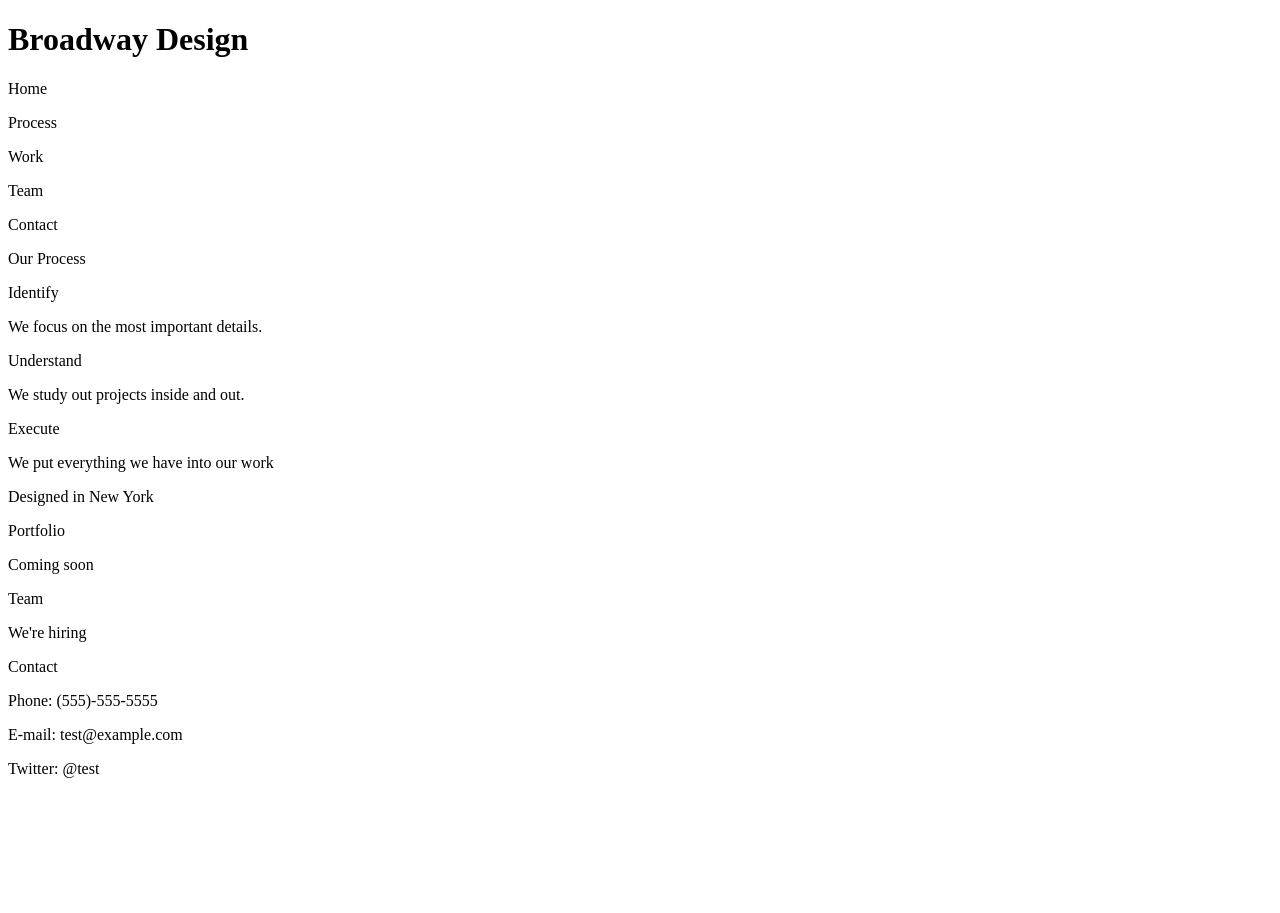
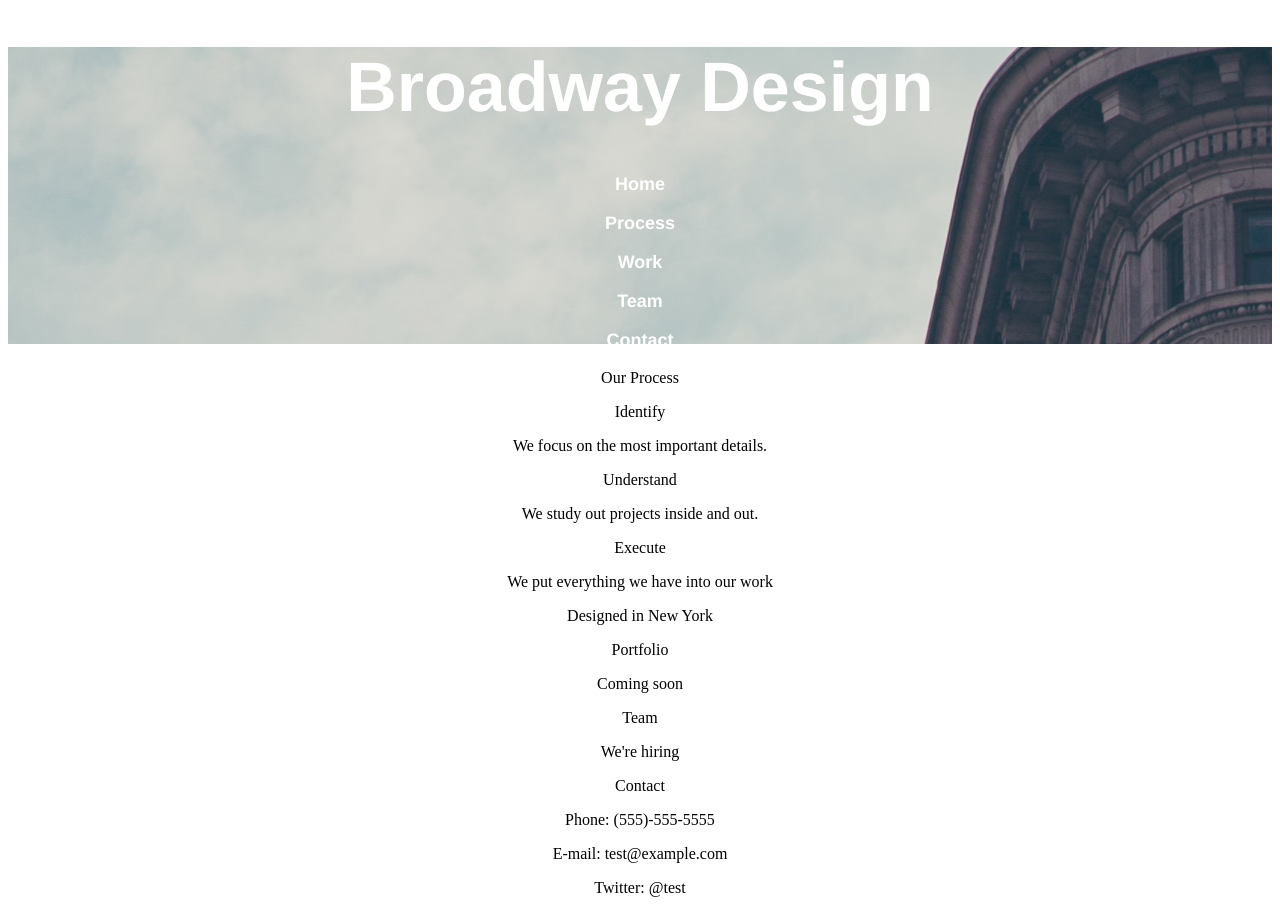
Before and after one commit to mary-eliz/Broadway, a plain HTML site: page index.html in a window 1280 px wide. Before the commit the page ends 800 px from the top, so only its background shows below. Drawn offline with Linux system fonts and the light colour scheme.

Commit message:
Add HTML and CSS for header.

```diff
--- a/index.html
+++ b/index.html
@@ -1,15 +1,20 @@
 <!DOCTYPE html>
 <html>
 <head>
-  <title></title>
+  <title>Broadway design</title>
+  <link href="resources/css/style.css" rel="stylesheet" type="text/css">
 </head>
 <body>
+  <div class="header">
     <h1>Broadway Design</h1>
+    <nav>
       <p>Home</p>
       <p>Process</p>
       <p>Work</p>
       <p>Team</p>
       <p>Contact</p>
+    </nav>
+  </div>
   <p>Our Process</p>
   <p>Identify</p>
   <p>We focus on the most important details.</p>
--- a/resources/css/style.css
+++ b/resources/css/style.css
@@ -0,0 +1,24 @@
+body{
+  text-align: center;
+}
+
+h1{
+   font-family: Helvetica;
+   font-size: 70px;
+   font-weight: bold;
+   color: white;
+ }
+
+ nav p{
+   font-family: Helvetica;
+   font-size: 18px;
+   font-weight: bold;
+ }
+
+.header{
+  background-image: url("../images/the-flatiron-building.png");
+  background-repeat: no-repeat;
+  background-size: auto;
+  display: block;
+  color: white;
+}
```
Lines whose indentation alone changed are shown as unchanged.
